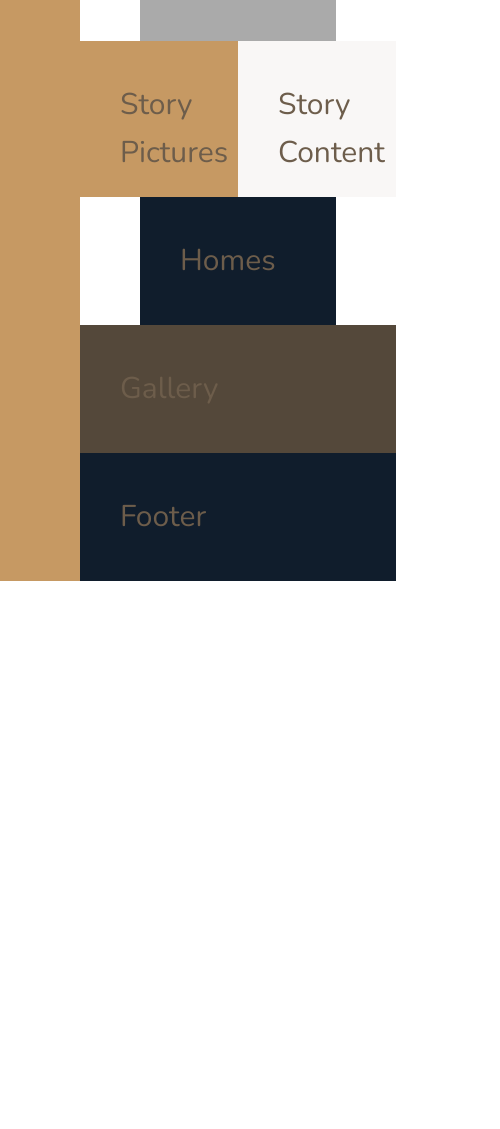
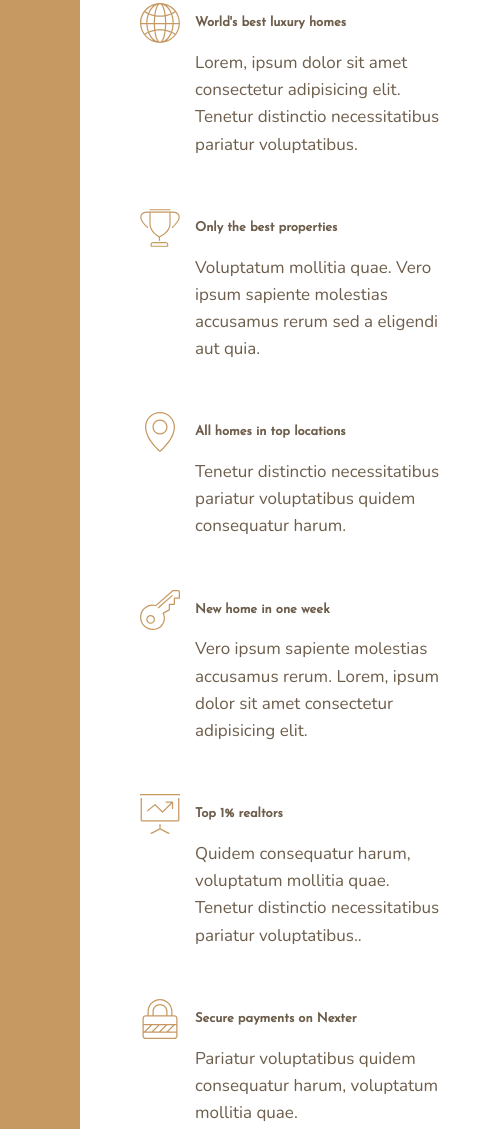
Before and after one commit to johnsonmkevin/Nexter, a website: page index.html in a window 390 px wide. Shown: the part 762-1891 px from the top of the page, 500 px wide, since content can reach past the window. Before the commit the page ends 1343 px from the top, so only its background shows below. Drawn offline with nearby package versions, Linux system fonts and the light colour scheme.

Commit message:
features section responsive but now but started with subgrid and adjusted the align items property

```diff
--- a/index.html
+++ b/index.html
@@ -20,7 +20,54 @@
 
     <div class="realtors">Realtors</div>
 
-    <section class="features">Features</section>
+    <section class="features">
+      <div class="feature">
+        <svg class="feature__icon"><use xlink:href="img/sprite.svg#icon-global"></use></svg>
+        <h4 class="heading-4">World's best luxury homes</h4>
+        <p class="feature__text">
+          Lorem, ipsum dolor sit amet consectetur adipisicing elit. Tenetur distinctio
+          necessitatibus pariatur voluptatibus.
+        </p>
+      </div>
+      <div class="feature">
+        <svg class="feature__icon"><use xlink:href="img/sprite.svg#icon-trophy"></use></svg>
+        <h4 class="heading-4">Only the best properties</h4>
+        <p class="feature__text">
+          Voluptatum mollitia quae. Vero ipsum sapiente molestias accusamus rerum sed a eligendi aut
+          quia.
+        </p>
+      </div>
+      <div class="feature">
+        <svg class="feature__icon"><use xlink:href="img/sprite.svg#icon-map-pin"></use></svg>
+        <h4 class="heading-4">All homes in top locations</h4>
+        <p class="feature__text">
+          Tenetur distinctio necessitatibus pariatur voluptatibus quidem consequatur harum.
+        </p>
+      </div>
+      <div class="feature">
+        <svg class="feature__icon"><use xlink:href="img/sprite.svg#icon-key"></use></svg>
+        <h4 class="heading-4">New home in one week</h4>
+        <p class="feature__text">
+          Vero ipsum sapiente molestias accusamus rerum. Lorem, ipsum dolor sit amet consectetur
+          adipisicing elit.
+        </p>
+      </div>
+      <div class="feature">
+        <svg class="feature__icon"><use xlink:href="img/sprite.svg#icon-presentation"></use></svg>
+        <h4 class="heading-4">Top 1% realtors</h4>
+        <p class="feature__text">
+          Quidem consequatur harum, voluptatum mollitia quae. Tenetur distinctio necessitatibus
+          pariatur voluptatibus..
+        </p>
+      </div>
+      <div class="feature">
+        <svg class="feature__icon"><use xlink:href="img/sprite.svg#icon-lock"></use></svg>
+        <h4 class="heading-4">Secure payments on Nexter</h4>
+        <p class="feature__text">
+          Pariatur voluptatibus quidem consequatur harum, voluptatum mollitia quae.
+        </p>
+      </div>
+    </section>
 
     <div class="story__pictures">Story Pictures</div>
 
--- a/sass/_base.scss
+++ b/sass/_base.scss
@@ -78,8 +78,4 @@ li {
     )
     [center-end]
     minmax(6rem, 1fr) [full-end];
-  & > * {
-    padding: 4rem;
-    font-size: 3rem;
-  }
 }
--- a/sass/_features.scss
+++ b/sass/_features.scss
@@ -1,4 +1,37 @@
 .features {
-  background-color: $color-grey-light-2;
   grid-column: center-start / center-end;
+  display: grid;
+  margin: 10rem 0;
+  gap: 6rem;
+  /*   grid-template-columns: subgrid; */
+  grid-template-columns: repeat(auto-fit, minmax(30rem, 1fr));
+  align-items: start; /* //default is stretch
+  */ /*   grid-template-columns: repeat(3, 1fr); */
+  /*   .feature {
+    &:nth-child(3n + 1) {
+      grid-column: 1 / span 2;
+    }
+    &:nth-child(3n + 2) {
+      grid-column: 4 / span 2;
+    }
+    &:nth-child(3n + 3) {
+      grid-column: 7 / span 2;
+    }
+  } */
+  .feature {
+    display: grid;
+    grid-template-columns: min-content 1fr;
+    row-gap: 1.5rem;
+    column-gap: 1.5rem;
+    &__text {
+      font-size: 1.7rem;
+    }
+    &__icon {
+      fill: $color-primary;
+      width: 4rem;
+      height: 4rem;
+      grid-row: 1 / span 2;
+      transform: translateY(-1rem);
+    }
+  }
 }
--- a/sass/_typography.scss
+++ b/sass/_typography.scss
@@ -0,0 +1,19 @@
+%heading {
+  font-family: 400;
+  font-family: $font-display;
+}
+
+.heading-1 {
+  @extend %heading;
+}
+.heading-2 {
+  @extend %heading;
+}
+.heading-3 {
+  @extend %heading;
+}
+.heading-4 {
+  @extend %heading;
+  font-size: 1.3rem;
+  @include custom-header($color-grey-dark-2);
+}
--- /dev/null
+++ b/sass/abstract/_mixins.scss
@@ -0,0 +1,3 @@
+@mixin custom-header($text-color) {
+  color: $text-color;
+}
--- a/sass/main.scss
+++ b/sass/main.scss
@@ -1,3 +1,4 @@
+@import "abstract/mixins";
 @import "base";
 @import "typography";
 
```
Also changed, not shown: css/all.css, css/all.min.css.
